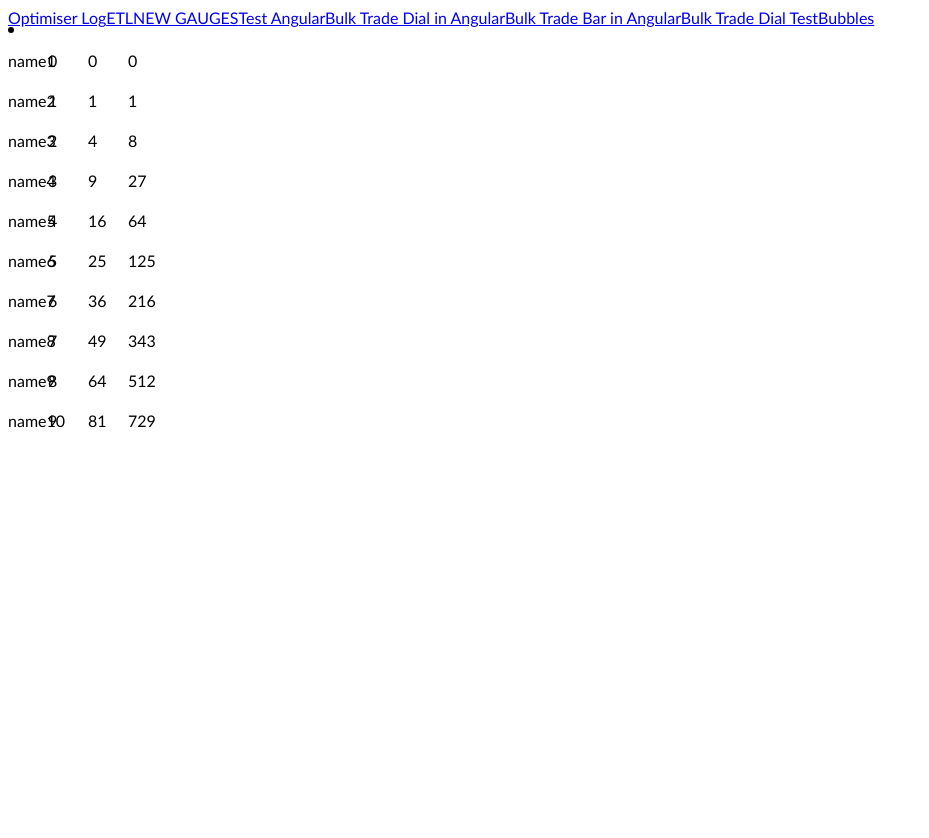
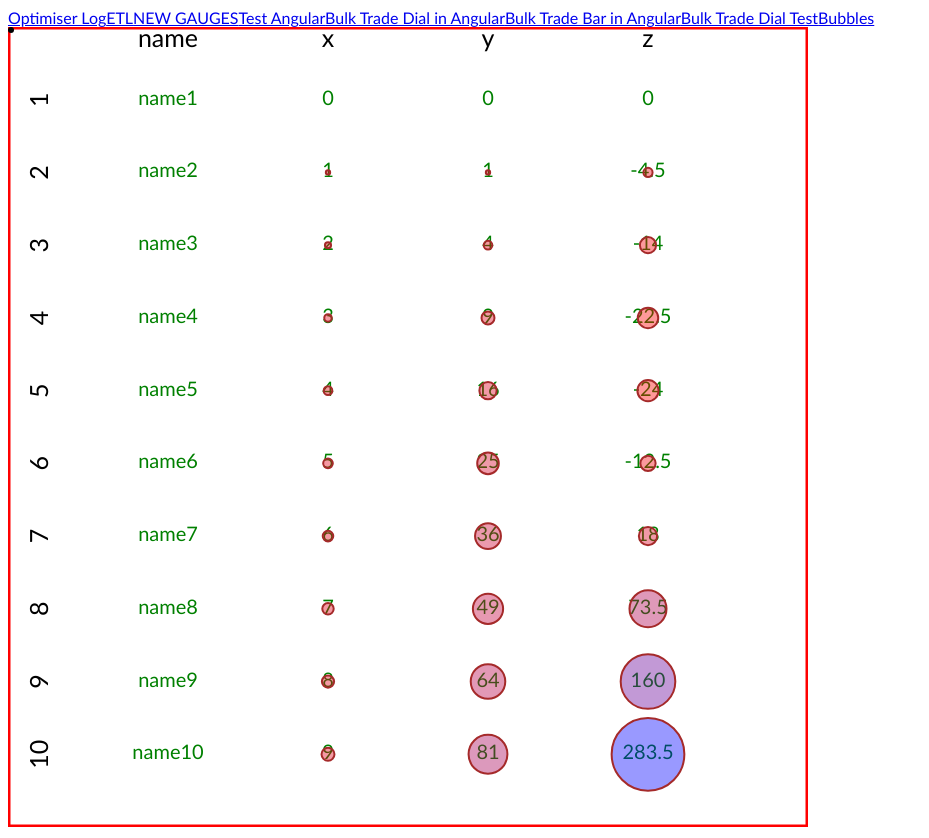
Before and after one commit to colinxsmith/optdisplay, an Angular app: page /bubbles in a window 1280 px wide. Shown: the whole page, without its empty margins (0-929 px from the left). Built offline with nearby package versions, Linux system fonts and the light colour scheme.

Commit message:
good place to keep

```diff
--- a/src/app/bubbletable/bubbletable.component.css
+++ b/src/app/bubbletable/bubbletable.component.css
@@ -0,0 +1,21 @@
+#BUBBLE text{
+    font-size:20px;
+    fill:green;
+    text-anchor: middle;
+}
+#BUBBLE text.label{
+    font-size:25px;
+    fill:black;
+    text-anchor: middle;
+}
+#BUBBLE rect.border{
+    fill:none;
+    stroke:red;
+    stroke-width: 5px;
+}
+#BUBBLE circle{
+    fill:none;
+    fill-opacity: 0.4;
+    stroke:brown;
+    stroke-width: 2px;
+}
--- a/src/app/bubbletable/bubbletable.component.html
+++ b/src/app/bubbletable/bubbletable.component.html
@@ -1,9 +1,27 @@
 <svg id="BUBBLE" [attr.width]="width" [attr.height]="height">
-<ng-container *ngFor="let row of DATA; let i=index">
-<text [attr.y]="side*(i+1)/2">
+<rect [attr.width]="width" [attr.height]="height" [attr.x]="0" [attr.y]="0" class="border"></rect>
+
+<text   class="label"  [attr.y]="fontSize">
 <ng-container *ngFor="let coll of getKeys(DATA[0]); let j=index">
-<tspan [attr.x]="j*side/2" >{{row[coll]}}</tspan>
+<tspan [attr.x]="xScale(j+1)" >{{coll}}</tspan>
 </ng-container>
 </text>
+
+<ng-container *ngFor="let row of DATA; let i=index">
+<text   class="label"  [attr.y]="fontSize" [attr.x]="0" [attr.transform]="translateHack(fontSize,yScale(i+1),270)">
+{{i+1}}
+</text>
+
+<text  class='table'   [attr.y]="yScale(i+1)+fontSize/4">
+<ng-container *ngFor="let coll of getKeys(row); let j=index">
+<tspan [attr.x]="xScale(j+1)" >{{row[coll]}}</tspan>
+</ng-container>
+</text>
+
+<ng-container *ngFor="let coll of getKeys(row); let j=index">
+<ng-container *ngIf="isNumberHack(row[coll])">
+<circle class="table" [style.fill]="isNumberHack(row[coll])?zScale(row[coll]):'none'" [attr.cx]="xScale(j+1)" [attr.cy]="yScale(i+1)"  [attr.r]="radScale(absHack(row[coll]))"></circle>
+</ng-container>
+</ng-container>
 </ng-container>
 </svg>
--- a/src/app/bubbletable/bubbletable.component.ts
+++ b/src/app/bubbletable/bubbletable.component.ts
@@ -1,5 +1,6 @@
-import { Component, OnInit, OnChanges, Input } from '@angular/core';
-
+import { Component, OnInit, OnChanges, Input, ElementRef } from '@angular/core';
+import * as d3 from 'd3';
+import { isNumber } from 'util';
 @Component({
   selector: 'app-bubbletable',
   templateUrl: './bubbletable.component.html',
@@ -9,28 +10,51 @@ export class BubbletableComponent implements OnInit, OnChanges {
   @Input() DATA: {}[] = [];
   @Input() width = 800;
   @Input() height = 800;
+  @Input() fontSize = 20;
   getKeys = Object.keys;
-  side: number;
   keys: string[];
-  constructor() {
+  xScale: d3.ScaleLinear<number, number>;
+  yScale: d3.ScaleLinear<number, number>;
+  radScale: d3.ScaleLinear<number, number>;
+  zScale: d3.ScaleLinear<number, d3.RGBColor>;
+  isNumberHack = isNumber;
+  absHack = Math.abs;
+  constructor(private element: ElementRef) {
+  }
+  translateHack = (x: number, y: number, r = 0) => `translate(${x},${y}) rotate(${r})`;
+  ngOnInit() {
+    this.setup();
+    setTimeout(() => this.update());
+  }
+  ngOnChanges() {
+    this.setup();
+    setTimeout(() => this.update());
+  }
+  setup() {
     if (!this.DATA.length) {
       for (let i = 0; i < 10; ++i) {
-        this.DATA.push({ name: `name${i + 1}`, x: i, y: i * i, z: i * i * i });
+        this.DATA.push({ name: `name${i + 1}`, x: i, y: i * i, z: i * i * (i - 5.5) });
       }
     }
-    this.side = this.height / this.DATA.length;
-    this.keys = Object.keys(this.DATA[0]);
+    this.xScale = d3.scaleLinear().domain([0, this.getKeys(this.DATA[0]).length + 1]).range([0, this.width]);
+    this.yScale = d3.scaleLinear().domain([0, this.DATA.length + 1]).range([0, this.height]);
+    let dm = 0, dM = 0, am = 0, aM = 0;
+    this.DATA.forEach(d => {
+      this.getKeys(d).forEach(dd => {
+        if (this.isNumberHack(d[dd])) {
+          dm = Math.min(dm, d[dd]);
+          dM = Math.max(dM, d[dd]);
+          am = Math.min(am, Math.abs(d[dd]));
+          aM = Math.max(aM, Math.abs(d[dd]));
+        }
+      });
+    });
+    console.log(dm, dM);
+    this.zScale = d3.scaleLinear<number, d3.RGBColor>().domain([dm, dM])
+      .range([d3.rgb('red'), d3.rgb('blue')]);
+    this.radScale = d3.scaleSqrt().domain([am, aM]).range([0, this.yScale(0.5)]);
   }
-
-
-  ngOnInit() {
-    this.setup();
-  }
-
-  ngOnChanges() {
-    this.setup();
-  }
-  setup() {
-    console.log(this.DATA, this.width, this.height, this.side);
+  update() {
+    this.fontSize = +d3.select(this.element.nativeElement).select('#BUBBLE').select('.table').style('font-size').replace('px', '');
   }
 }
```
